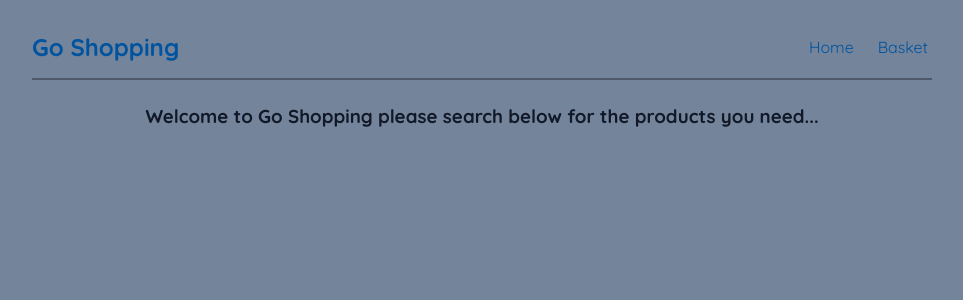
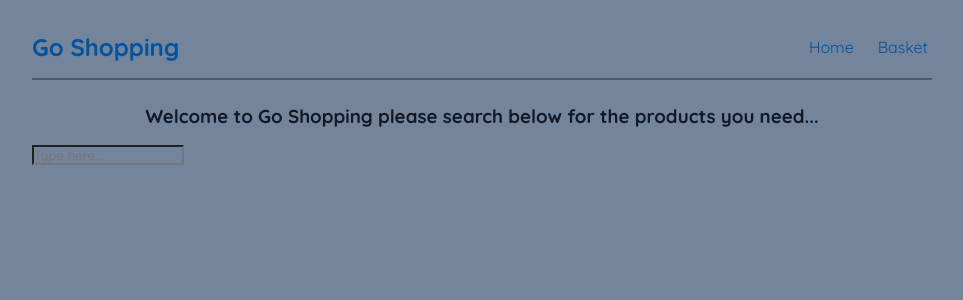
Before and after one commit to TrustTheProcess712/shopping, a React (Create React App) app: page / in a window 1280 px wide. Shown: the top 300 px of the page, without its empty margins (158-1121 px from the left). Built offline with nearby package versions, Linux system fonts and the light colour scheme; no server answers.

Commit message:
adds search bar needs ammending

```diff
--- a/src/App.js
+++ b/src/App.js
@@ -8,12 +8,27 @@ import NavBar from "./components//NavBar.jsx";
 
 function App() {
   const [shopping, setShopping] = useState([]);
-
+  const [query, setQuery] = useState("");
+  const [filter, setFilter] = useState({
+    query: "",
+    list: [],
+  });
   useEffect(() => {
     getShoppingData().then((items) => {
       setShopping(items);
     });
   }, []);
+
+  const handleChange = (e) => {
+    const results = shopping.filter((item) => {
+      if (e.target.value === "") return shopping;
+      return item.title.toLowerCase().includes(e.target.value.toLowerCase());
+    });
+    setFilter({
+      query: e.target.value,
+      list: results,
+    });
+  };
 
   return (
     <BrowserRouter>
@@ -25,6 +40,16 @@ function App() {
               path='/'
               element={
                 <LandingPage>
+                  <div className='search-container'>
+                    <form>
+                      <input
+                        type='search'
+                        placeholder='Type here...'
+                        value={query}
+                        onChange={handleChange}
+                      />
+                    </form>
+                  </div>
                   <ItemCard shopping={shopping} />
                 </LandingPage>
               }></Route>
```
